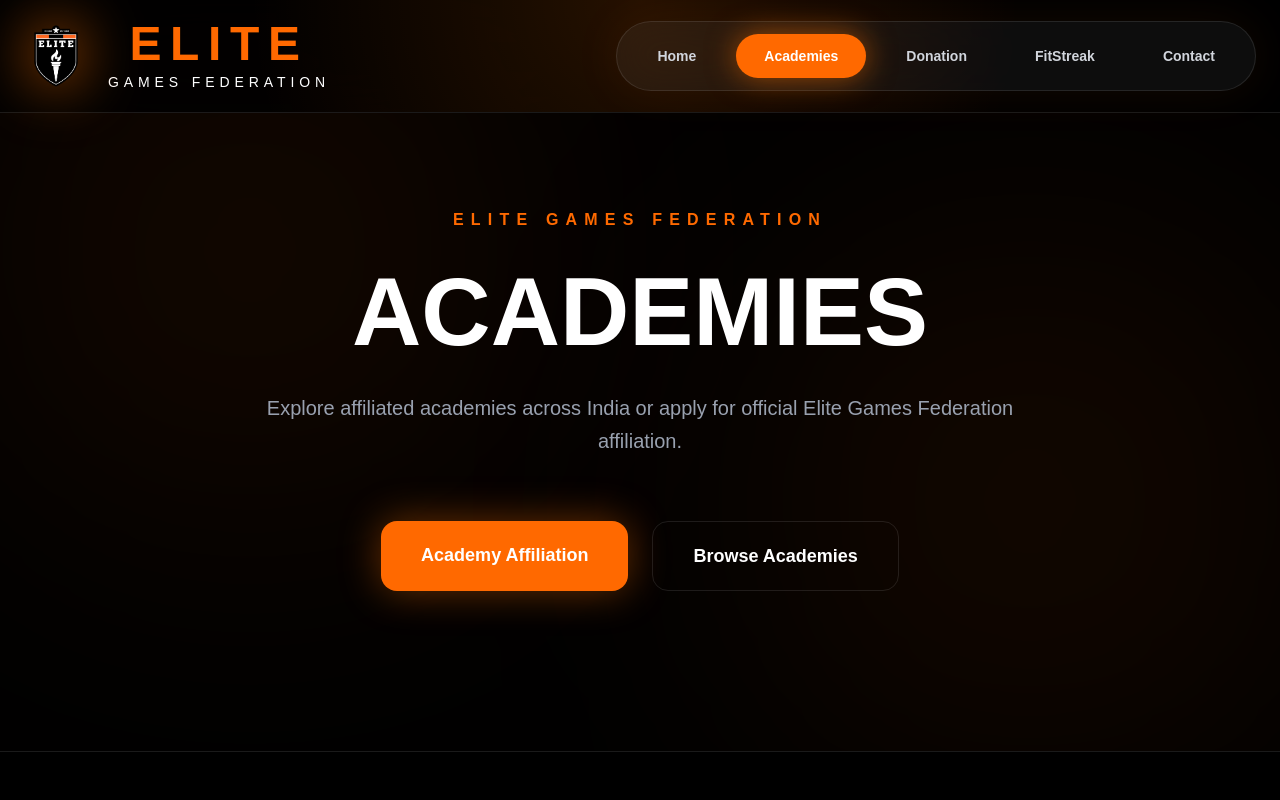
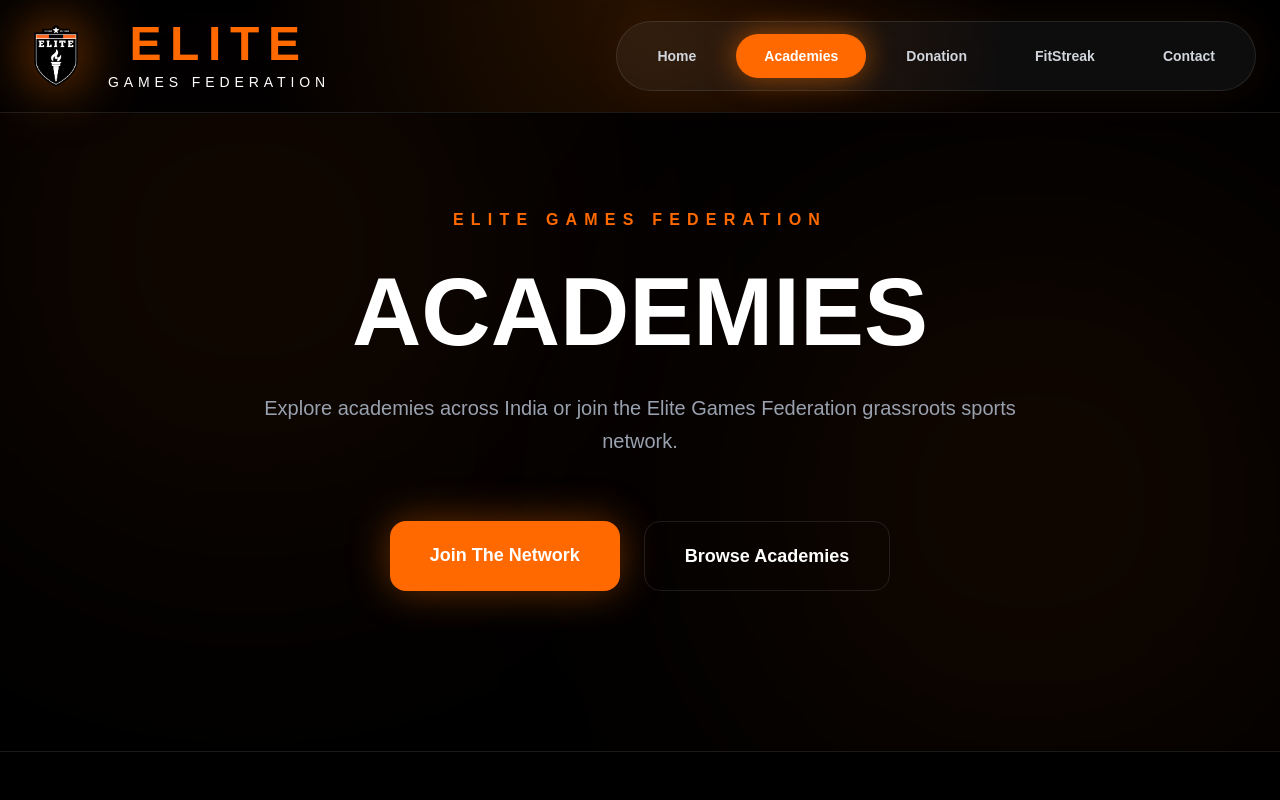
Before and after one commit to elitegamesfederation/kheloyouth, a Next.js app: page /academies in a window 1280 px wide. Shown: the top 800 px of the page. Built offline with nearby package versions, Linux system fonts and the light colour scheme.

Commit message:
Position academy network benefits

```diff
--- a/app/academies/affiliation/layout.tsx
+++ b/app/academies/affiliation/layout.tsx
@@ -1,9 +1,9 @@
 import type { Metadata } from "next";
 
 export const metadata: Metadata = {
-  title: "Academy Affiliation Form",
+  title: "Join India's Grassroots Sports Network",
   description:
-    "Apply for Elite Games Federation academy affiliation, submit academy details, upload student and coach profiles, and get an affiliation certificate.",
+    "Join KheloYouth, India's growing grassroots sports network for academy webpages, athlete features, federation ID, social promotion, PAN India listing, events, and collaboration.",
   alternates: {
     canonical: "/academies/affiliation",
   },
--- a/app/academies/affiliation/page.tsx
+++ b/app/academies/affiliation/page.tsx
@@ -163,6 +163,17 @@
     "ELITE100-03",
     "ELITE100-04",
     "ELITE100-05",
+  ];
+
+  const academyNetworkBenefits = [
+    "Dedicated Academy Webpage",
+    "Official Affiliation Certificate",
+    "Federation ID",
+    "Social Media Promotion",
+    "PAN India Listing",
+    "Event Access",
+    "Athlete Features",
+    "Collaboration Opportunities",
   ];
 
   const affiliationAmount =
@@ -1978,7 +1989,7 @@
 
       name: "Elite Games Federation",
 
-      description: "Academy Affiliation",
+      description: "Academy Network Membership",
 
       handler: async function (response: any) {
 
@@ -2147,7 +2158,7 @@
 
                     {dashboardAffiliationRenewalDue && (
                       <p className="mt-3 text-gray-200 text-lg">
-                        Academy affiliation has expired. Please renew the academy affiliation to keep it active.
+                        Academy network membership has expired. Please renew to keep the academy active.
                       </p>
                     )}
 
@@ -2652,7 +2663,7 @@
           </p>
 
           <h1 className="mt-6 text-6xl font-black">
-            Academy Affiliation Form
+            Academy Network Profile Form
           </h1>
 
           {/* FORM */}
@@ -3695,8 +3706,8 @@
 
                 <p>
                   {isPaidAcademy
-                    ? "Academy Affiliation already paid"
-                    : `Academy Affiliation (${selectedYears} Year)`}
+                    ? "Academy network membership already paid"
+                    : `Academy Network Membership (${selectedYears} Year)`}
                 </p>
 
                 <p>
@@ -3850,18 +3861,64 @@
         <div className="max-w-7xl mx-auto px-6 relative z-10 text-center">
 
           <p className="text-orange-500 uppercase tracking-[0.45em] font-semibold">
-            Elite Games Federation
+            India's Growing Grassroots Sports Network
           </p>
 
           <h1 className="mt-6 text-6xl md:text-8xl font-black leading-none">
-            ACADEMY
+            JOIN THE
             <span className="text-orange-500 block mt-3">
-              AFFILIATION
+              NETWORK
             </span>
           </h1>
 
+          <p className="mt-8 text-xl text-zinc-300 max-w-4xl mx-auto leading-relaxed">
+            Build visibility for your academy, feature your athletes, access
+            federation opportunities, and become part of India's growing
+            grassroots sports network.
+          </p>
+
         </div>
 
+      </section>
+
+      <section className="max-w-7xl mx-auto px-6 pb-20">
+        <div className="bg-zinc-900/80 border border-white/10 rounded-[35px] p-8 md:p-10">
+          <div className="flex flex-col lg:flex-row lg:items-end lg:justify-between gap-6">
+            <div>
+              <p className="text-orange-500 uppercase tracking-[0.35em] text-sm font-semibold">
+                What Every Academy Gets
+              </p>
+              <h2 className="mt-4 text-4xl md:text-5xl font-black">
+                More Than A Certificate
+              </h2>
+              <p className="mt-5 text-zinc-400 text-lg max-w-3xl leading-relaxed">
+                KheloYouth gives academies a public identity, athlete visibility,
+                federation recognition, and access to a growing sports network
+                across India.
+              </p>
+            </div>
+
+            <div className="bg-orange-500 text-black rounded-3xl px-7 py-5">
+              <p className="text-sm uppercase tracking-[0.2em] font-black">
+                Starts As Low As
+              </p>
+              <p className="mt-2 text-4xl font-black">
+                999/- per year
+              </p>
+            </div>
+          </div>
+
+          <div className="mt-10 grid sm:grid-cols-2 lg:grid-cols-4 gap-4">
+            {academyNetworkBenefits.map((benefit) => (
+              <div
+                key={benefit}
+                className="bg-black border border-zinc-700 rounded-2xl px-5 py-4 font-bold"
+              >
+                {benefit}
+              </div>
+            ))}
+          </div>
+        </div>
       </section>
 
       <section className="max-w-7xl mx-auto px-6 pb-28">
--- a/app/academies/list/layout.tsx
+++ b/app/academies/list/layout.tsx
@@ -3,7 +3,7 @@
 export const metadata: Metadata = {
   title: "List Of Affiliated Sports Academies",
   description:
-    "Browse verified Elite Games Federation affiliated sports academies by sport, state, and district on KheloYouth.",
+    "Browse verified academies in the Elite Games Federation grassroots sports network by sport, state, and district on KheloYouth.",
   alternates: {
     canonical: "/academies/list",
   },
--- a/app/academies/page.tsx
+++ b/app/academies/page.tsx
@@ -5,7 +5,7 @@
 export const metadata: Metadata = {
   title: "Academies",
   description:
-    "Explore Elite Games Federation affiliated sports academies or apply for academy affiliation through KheloYouth.",
+    "Explore India's growing grassroots sports network of academies, athletes, coaches, events, and collaboration opportunities through KheloYouth.",
   alternates: {
     canonical: "/academies",
   },
@@ -34,8 +34,8 @@
           </h1>
 
           <p className="mt-8 text-xl text-gray-400 max-w-3xl mx-auto leading-relaxed">
-            Explore affiliated academies across India or apply
-            for official Elite Games Federation affiliation.
+            Explore academies across India or join the Elite Games Federation
+            grassroots sports network.
           </p>
 
           {/* BUTTONS */}
@@ -45,7 +45,7 @@
               href="/academies/affiliation"
               className="bg-orange-500 hover:bg-orange-600 transition px-10 py-5 rounded-2xl text-lg font-bold shadow-[0_0_40px_rgba(255,115,0,0.4)]"
             >
-              Academy Affiliation
+              Join The Network
             </a>
 
             <a
--- a/app/academy/[slug]/layout.tsx
+++ b/app/academy/[slug]/layout.tsx
@@ -3,7 +3,7 @@
 export const metadata: Metadata = {
   title: "Affiliated Academy Profile",
   description:
-    "View an Elite Games Federation affiliated academy profile with sports, students, elite athletes, coaches, photos, and contact details.",
+    "View an Elite Games Federation academy profile in India's growing grassroots sports network with sports, students, elite athletes, coaches, photos, and contact details.",
 };
 
 export default function AcademyProfileLayout({
--- a/app/components/Navbar.tsx
+++ b/app/components/Navbar.tsx
@@ -80,7 +80,7 @@
                     href="/academies/affiliation"
                     className="block px-5 py-4 rounded-2xl hover:bg-orange-500/10 hover:text-orange-500 text-gray-300 transition"
                   >
-                    Academy Affiliation
+                    Join Network
                   </Link>
 
                   <Link
@@ -241,7 +241,7 @@
                     onClick={() => setMenuOpen(false)}
                     className="block px-4 py-3 rounded-xl bg-black/40 text-gray-300"
                   >
-                    Academy Affiliation
+                    Join Network
                   </Link>
 
                   <Link
--- a/app/contact/layout.tsx
+++ b/app/contact/layout.tsx
@@ -3,7 +3,7 @@
 export const metadata: Metadata = {
   title: "Contact",
   description:
-    "Contact Elite Games Federation for academy affiliations, sponsorships, partnerships, athlete support, events, media collaborations, and CSR queries.",
+    "Contact Elite Games Federation for grassroots sports network partnerships, academy support, sponsorships, athlete support, events, media collaborations, and CSR queries.",
   alternates: {
     canonical: "/contact",
   },
--- a/app/contact/page.tsx
+++ b/app/contact/page.tsx
@@ -62,7 +62,7 @@
           </h1>
 
           <p className="mt-8 text-xl text-gray-300 leading-relaxed max-w-4xl mx-auto">
-            Reach out for academy affiliations, sponsorships, partnerships,
+            Reach out for academy network support, sponsorships, partnerships,
             athlete support, events, media collaborations, and sports initiatives.
           </p>
         </div>
--- a/app/layout.tsx
+++ b/app/layout.tsx
@@ -22,11 +22,12 @@
     template: "%s | KheloYouth",
   },
   description:
-    "KheloYouth by Elite Games Federation connects Indian sports academies, athletes, donors, and fitness communities through affiliations, athlete profiles, FitStreak, and grassroots sports opportunities.",
+    "KheloYouth by Elite Games Federation is India's growing grassroots sports network connecting academies, athletes, donors, events, fitness communities, and sports opportunities.",
   keywords: [
     "KheloYouth",
     "Elite Games Federation",
-    "sports academy affiliation",
+    "grassroots sports network India",
+    "sports academy network",
     "sports academies in India",
     "athlete profiles",
     "grassroots sports India",
@@ -46,7 +47,7 @@
     siteName: "KheloYouth",
     title: "KheloYouth | Elite Games Federation",
     description:
-      "India's sports ecosystem for academy affiliation, athlete visibility, donations, FitStreak, and elite opportunities.",
+      "India's growing grassroots sports network for academies, athlete visibility, donations, FitStreak, events, and elite opportunities.",
     images: [
       {
         url: "/elite-logo.png",
@@ -60,7 +61,7 @@
     card: "summary_large_image",
     title: "KheloYouth | Elite Games Federation",
     description:
-      "India's sports ecosystem for academy affiliation, athlete visibility, donations, FitStreak, and elite opportunities.",
+      "India's growing grassroots sports network for academies, athlete visibility, donations, FitStreak, events, and elite opportunities.",
     images: ["/elite-logo.png"],
   },
   robots: {
--- a/app/manifest.ts
+++ b/app/manifest.ts
@@ -5,7 +5,7 @@
     name: "KheloYouth | Elite Games Federation",
     short_name: "KheloYouth",
     description:
-      "Sports academy affiliation, athlete profiles, donations, and FitStreak by Elite Games Federation.",
+      "India's growing grassroots sports network by Elite Games Federation.",
     start_url: "/",
     display: "standalone",
     background_color: "#000000",
--- a/app/page.tsx
+++ b/app/page.tsx
@@ -5,9 +5,9 @@
 import type { Metadata } from "next";
 
 export const metadata: Metadata = {
-  title: "Sports Academy Affiliation, Athlete Profiles & FitStreak",
+  title: "India's Growing Grassroots Sports Network",
   description:
-    "KheloYouth by Elite Games Federation helps sports academies get affiliated, showcase athletes, receive visibility, and connect with India's sports ecosystem.",
+    "KheloYouth by Elite Games Federation is India's growing grassroots sports network for academies, athletes, events, visibility, donations, and FitStreak.",
   alternates: {
     canonical: "/",
   },
@@ -42,9 +42,9 @@
             </h1>
 
             <p className="mt-8 text-lg md:text-xl text-gray-300 leading-relaxed max-w-2xl">
-              India’s next-generation sports ecosystem empowering academies,
-              athletes, and fitness communities through technology,
-              affiliations, and elite opportunities.
+              India's growing grassroots sports network empowering academies,
+              athletes, and fitness communities through visibility,
+              collaboration, events, and elite opportunities.
             </p>
 
             {/* BUTTONS */}
@@ -61,7 +61,7 @@
                 href="/academies/affiliation"
                 className="border border-white/20 hover:border-orange-500 hover:bg-orange-500/10 transition px-8 py-4 rounded-2xl text-lg font-semibold"
               >
-                Get Affiliated
+                Join The Network
               </Link>
 
             </div>
@@ -127,8 +127,8 @@
                 </h3>
 
                 <p className="mt-3 text-gray-300">
-                  Discover opportunities, affiliations, and elite sports
-                  communities across India.
+                  Discover academies, athlete stories, events, and grassroots
+                  sports communities across India.
                 </p>
 
               </div>
```
